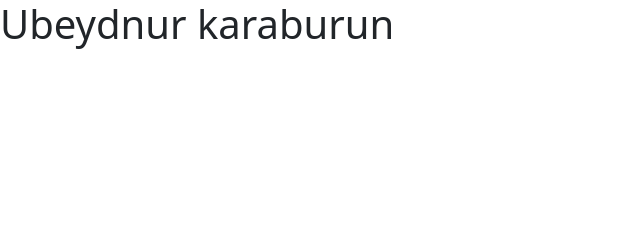
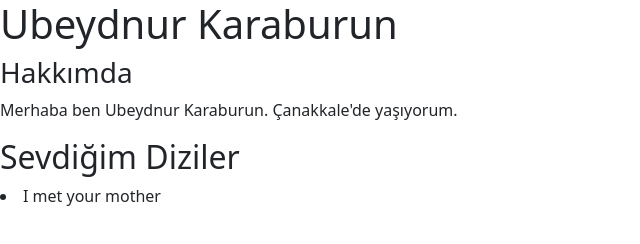
Before and after one commit to ubeydnur/kodluyoruzilkrepo, a plain HTML site: page Project1/index.html in a window 1280 px wide. Shown: the whole page, without its empty margins (0-640 px from the left). Drawn offline with nearby package versions, Linux system fonts and the light colour scheme.

Commit message:
index file changed

```diff
--- a/Project1/index.html
+++ b/Project1/index.html
@@ -14,9 +14,44 @@
 </head>
 
 <body>
-    <h1>Ubeydnur karaburun</h1>
 
-    <table class="table"></table>
+    <h1>Ubeydnur Karaburun</h1>
+
+    <h3>Hakkımda</h3>
+    <p>Merhaba ben Ubeydnur Karaburun. Çanakkale'de yaşıyorum.</p>
+
+    <h2>Sevdiğim Diziler</h2>
+    <li> I met your mother</li>
+
+
+
+
+
+
+
+
+
+
+
+
+
+
+
+
+
+
+
+
+
+
+
+
+
+
+
+
+
+
 
 
     <script src="https://cdn.jsdelivr.net/npm/@popperjs/core@2.6.0/dist/umd/popper.min.js" integrity="sha384-KsvD1yqQ1/1+IA7gi3P0tyJcT3vR+NdBTt13hSJ2lnve8agRGXTTyNaBYmCR/Nwi" crossorigin="anonymous"></script>
```
